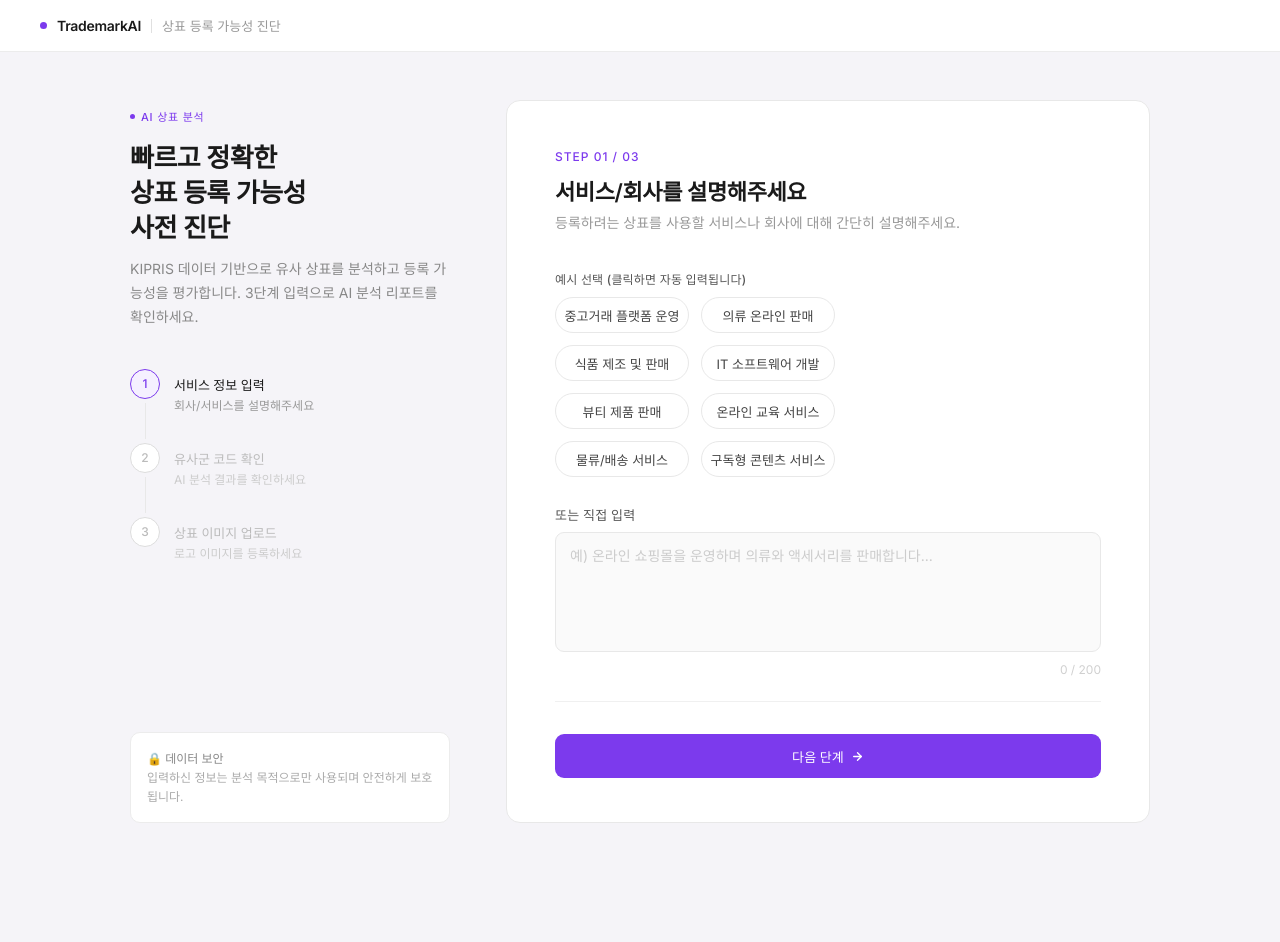
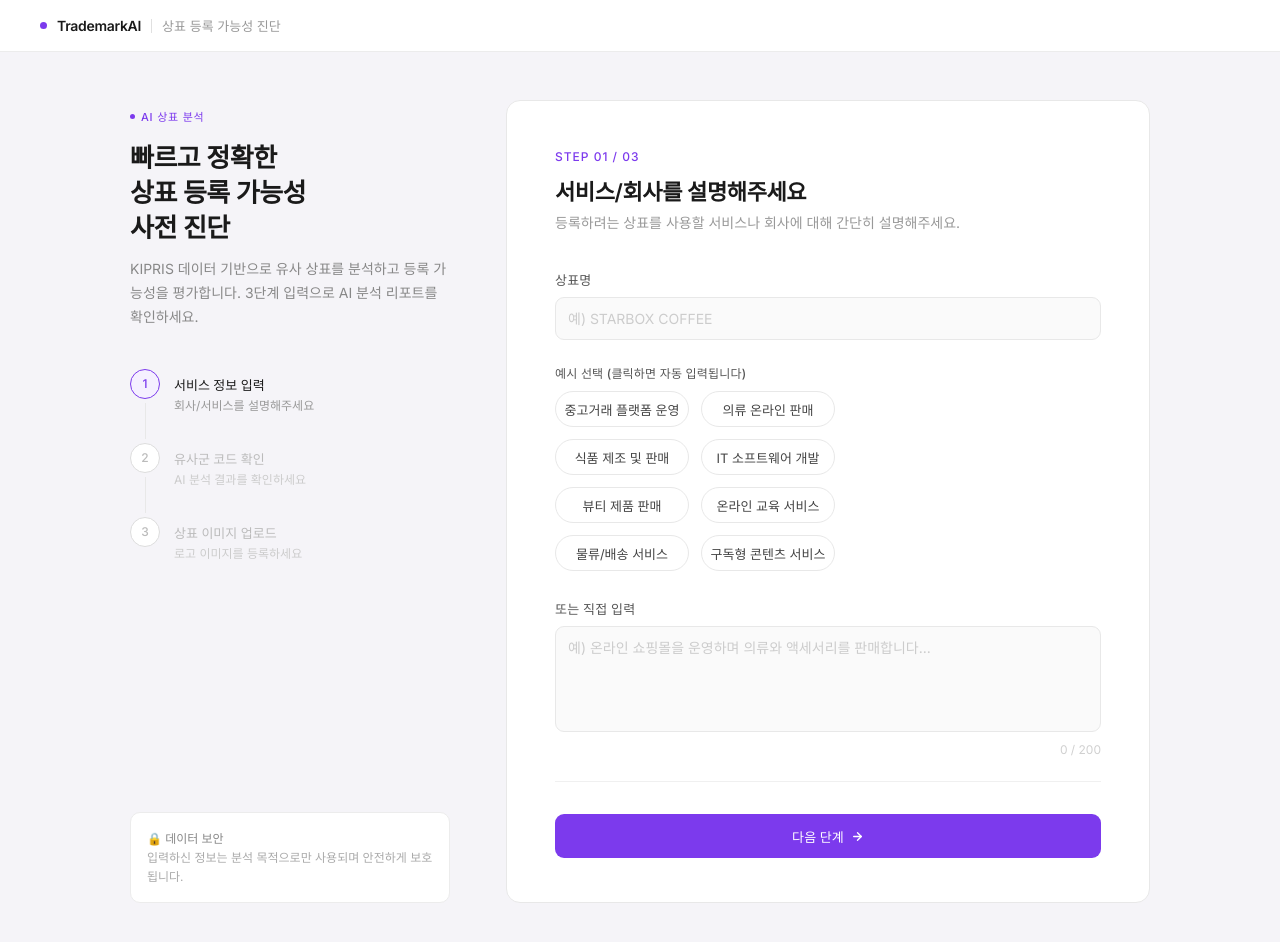
Before and after one commit to Trademark-analysis/FE, a React (Vite) app: page / in a window 1280 px wide. Shown: the top 942 px of the page. Before the commit the page ends 871 px from the top, so only its background shows below. Built offline with nearby package versions, Linux system fonts and the light colour scheme.

Commit message:
상표명 입력 받기 추가

```diff
--- a/src/pages/AnalysisReportPage/AnalysisReportPage.tsx
+++ b/src/pages/AnalysisReportPage/AnalysisReportPage.tsx
@@ -1,4 +1,4 @@
-import { useNavigate } from "react-router-dom";
+import { Link, useNavigate } from "react-router-dom";
 import "./AnalysisReportPage.css";
 
 type Candidate = {
@@ -43,7 +43,7 @@ function AnalysisReportPage() {
     <main className="report-page">
       <nav className="report-nav">
         <div className="nav-dot" />
-        <span className="nav-brand">TrademarkAI</span>
+        <Link to="/" className="nav-brand" style={{ textDecoration: "none" }}>TrademarkAI</Link>
         <div className="nav-divider" />
         <span className="nav-page">AI 분석 리포트</span>
       </nav>
--- a/src/pages/DetailedComparisonPage/DetailedComparisonPage.tsx
+++ b/src/pages/DetailedComparisonPage/DetailedComparisonPage.tsx
@@ -42,7 +42,7 @@ export default function DetailedComparisonPage() {
         <section className="report__header">
           <button
             className="back-button"
-            onClick={() => navigate("/similarity")}
+            onClick={() => navigate("/report")}
           >
             ← 목록으로 돌아가기
           </button>
--- a/src/pages/LogoInputPage/LogoInputPage.css
+++ b/src/pages/LogoInputPage/LogoInputPage.css
@@ -299,10 +299,10 @@
 }
 
 .form-textarea {
-  padding: 12px 14px;
-  min-height: 120px;
+  padding: 10px 12px;
+  min-height: 32px;
   resize: none;
-  line-height: 1.6;
+  line-height: 1.5;
 }
 
 .form-input:focus,
--- a/src/pages/LogoInputPage/LogoInputPage.tsx
+++ b/src/pages/LogoInputPage/LogoInputPage.tsx
@@ -1,9 +1,10 @@
 import { useState } from "react";
-import { useNavigate } from "react-router-dom";
+import { Link, useNavigate } from "react-router-dom";
 import "./LogoInputPage.css";
 
 interface FormData {
   serviceDescription: string;
+  trademarkName: string;
   selectedCodes: string[];
   logoImage: File | null;
 }
@@ -38,6 +39,7 @@ export default function LogoInputPage() {
   const [step, setStep] = useState(1);
   const [formData, setFormData] = useState<FormData>({
     serviceDescription: "",
+    trademarkName: "",
     selectedCodes: [],
     logoImage: null,
   });
@@ -48,6 +50,12 @@ export default function LogoInputPage() {
     const value = e.target.value;
     setFormData((prev) => ({ ...prev, serviceDescription: value }));
     setErrors((prev) => ({ ...prev, serviceDescription: "" }));
+  };
+
+  const handleTrademarkNameChange = (e: React.ChangeEvent<HTMLInputElement>) => {
+    const value = e.target.value;
+    setFormData((prev) => ({ ...prev, trademarkName: value }));
+    setErrors((prev) => ({ ...prev, trademarkName: "" }));
   };
 
   const handleExampleClick = (example: string) => {
@@ -85,6 +93,10 @@ export default function LogoInputPage() {
         setErrors((prev) => ({ ...prev, serviceDescription: "서비스 설명을 입력해주세요." }));
         return;
       }
+      if (!formData.trademarkName.trim()) {
+        setErrors((prev) => ({ ...prev, trademarkName: "상표명을 입력해주세요." }));
+        return;
+      }
       setStep(2);
     } else if (step === 2) {
       if (formData.selectedCodes.length === 0) {
@@ -118,7 +130,7 @@ export default function LogoInputPage() {
       {/* Nav */}
       <nav className="logo-input-nav">
         <div className="nav-dot" />
-        <span className="nav-brand">TrademarkAI</span>
+        <Link to="/" className="nav-brand" style={{ textDecoration: "none" }}>TrademarkAI</Link>
         <div className="nav-divider" />
         <span className="nav-page">상표 등록 가능성 진단</span>
       </nav>
@@ -187,6 +199,21 @@ export default function LogoInputPage() {
             <p className="panel-desc">
               등록하려는 상표를 사용할 서비스나 회사에 대해 간단히 설명해주세요.
             </p>
+
+            <div className="form-field">
+              <label className="form-label" htmlFor="trademarkName">상표명</label>
+              <input
+                className="form-textarea"
+                id="trademarkName"
+                type="text"
+                value={formData.trademarkName}
+                onChange={handleTrademarkNameChange}
+                placeholder="예) STARBOX COFFEE"
+              />
+              {errors.trademarkName && (
+                <span className="error-message" style={{ marginTop: 6 }}>{errors.trademarkName}</span>
+              )}
+            </div>
 
             {/* Examples Section */}
             <div className="examples-section">
--- a/src/pages/ProcessPage/ProcessPage.tsx
+++ b/src/pages/ProcessPage/ProcessPage.tsx
@@ -1,5 +1,5 @@
 import { useEffect, useState } from "react";
-import { useNavigate } from "react-router-dom";
+import { Link, useNavigate } from "react-router-dom";
 import "./ProcessPage.css";
 
 const STEPS = [
@@ -90,7 +90,7 @@ export default function TrademarkAnalysis() {
     <main className="process-page">
       <nav className="process-nav">
         <div className="nav-dot" />
-        <span className="nav-brand">TrademarkAI</span>
+        <Link to="/" className="nav-brand" style={{ textDecoration: "none" }}>TrademarkAI</Link>
         <div className="nav-divider" />
         <span className="nav-page">상표 유사도 분석</span>
       </nav>
--- a/src/pages/SimilaritySearchPage/SimilaritySearchPage.tsx
+++ b/src/pages/SimilaritySearchPage/SimilaritySearchPage.tsx
@@ -1,5 +1,5 @@
 import "./SimilaritySearchPage.css";
-import { useNavigate } from "react-router-dom";
+import { Link, useNavigate } from "react-router-dom";
 
 type SimilarCandidate = {
   name: string;
@@ -48,7 +48,7 @@ function SimilaritySearchPage() {
     <main className="similarity-page">
       <nav className="similarity-nav">
         <div className="nav-dot" />
-        <span className="nav-brand">TrademarkAI</span>
+        <Link to="/" className="nav-brand" style={{ textDecoration: "none" }}>TrademarkAI</Link>
         <div className="nav-divider" />
         <span className="nav-page">유사 상표 검색 결과</span>
       </nav>
```
